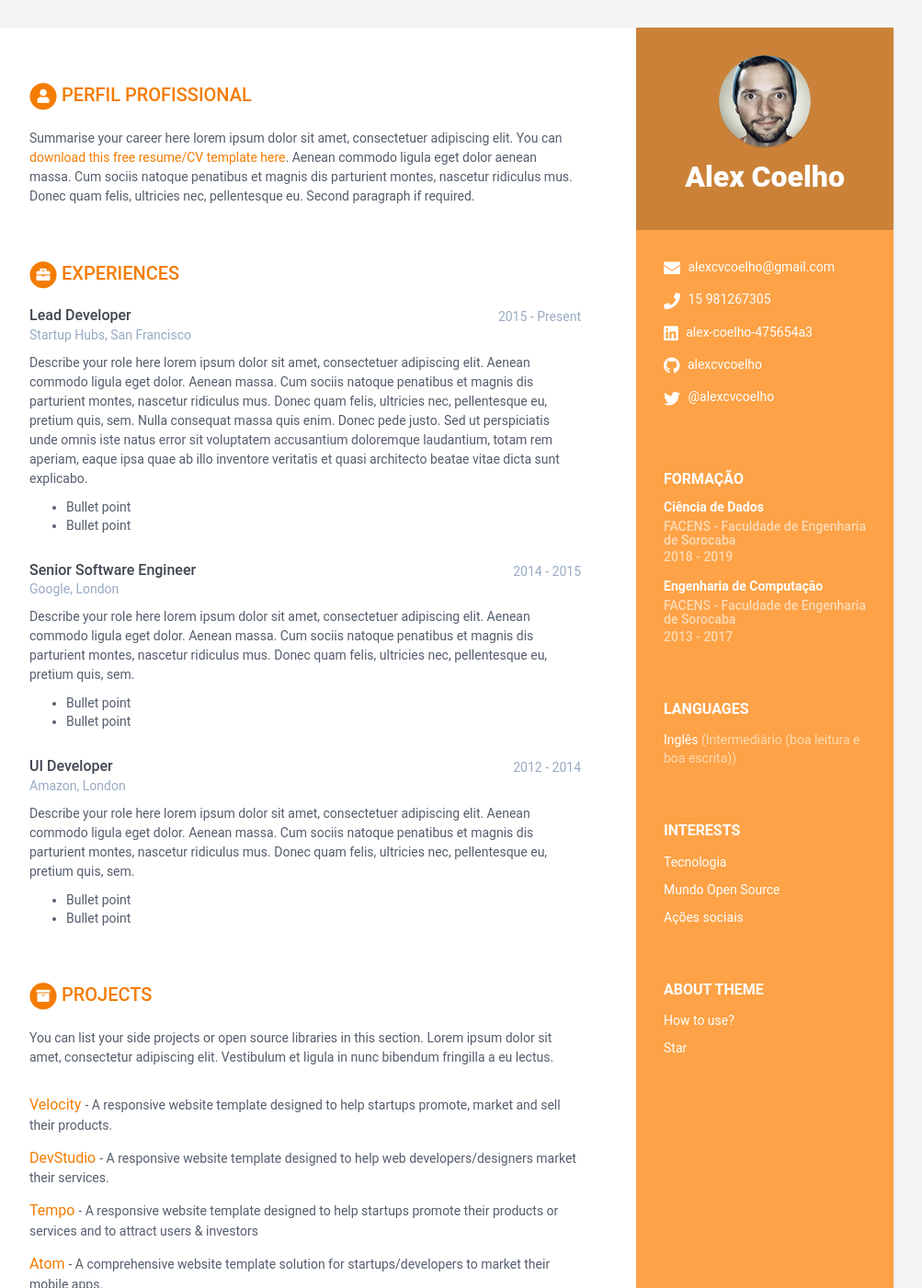
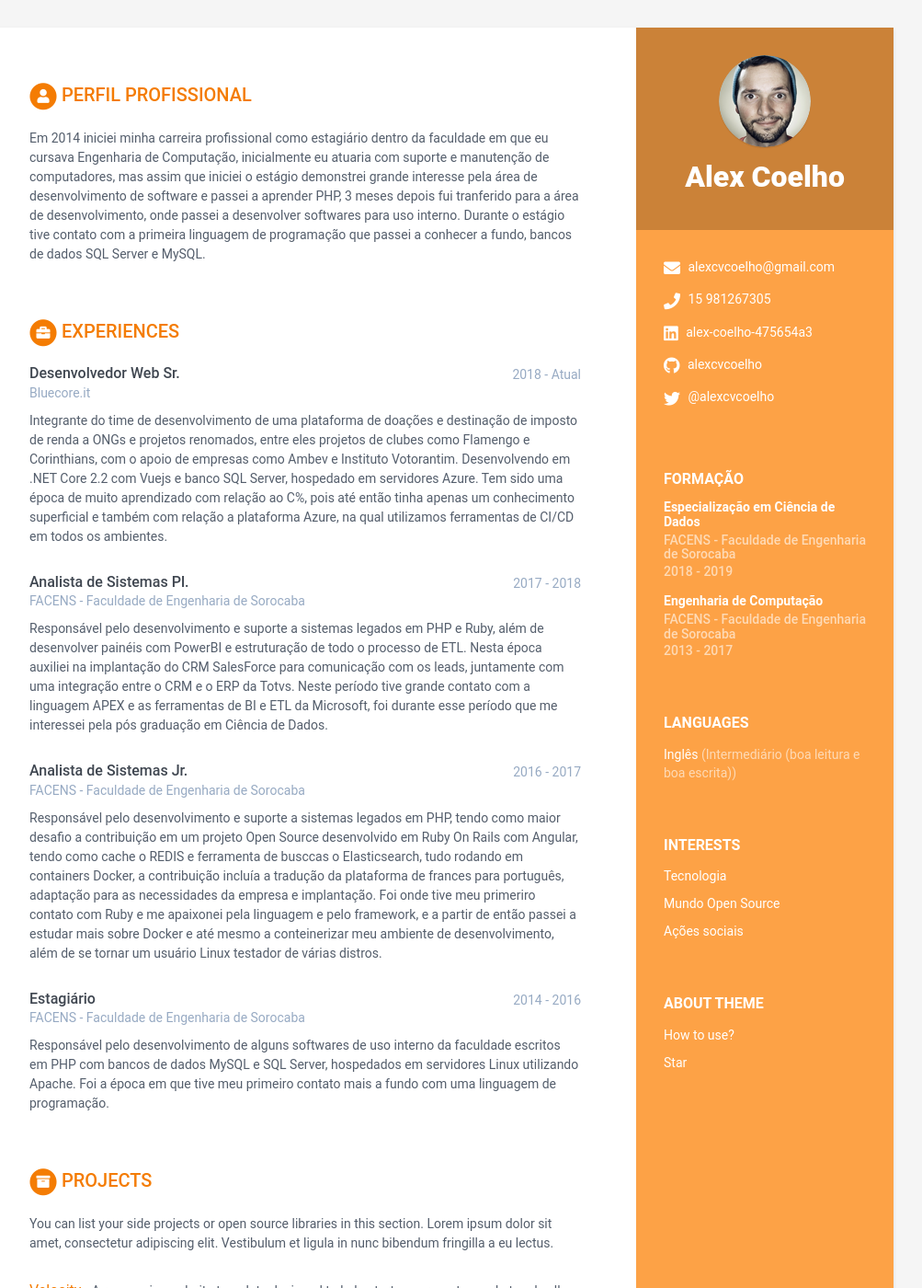
Before and after one commit to alexcvcoelho/cv, a Jekyll site: the page built from index.html, in a window 1280 px wide and 1400 px high. Shown: the whole window at 92% size, without its empty margins (168-1171 px from the left). Built offline with Jekyll 4.4.1, drawn with Linux system fonts in a browser that asks for light colours; some of the changed text lies outside the part shown.

Commit message:
Add more informations

```diff
--- a/_data/data.yml
+++ b/_data/data.yml
@@ -8,7 +8,7 @@ sidebar:
 
     # Profile information
     name: Alex Coelho
-    tagline: Software Developer
+    tagline: Desenvolvedor de Software
     avatar: profile.png  #place a 100x100 picture inside /assets/images/ folder and provide the name of the file below
 
     # Sidebar links
@@ -41,14 +41,15 @@ sidebar:
 career-profile:
     title: Perfil Profissional
     summary: |
-      Summarise your career here lorem ipsum dolor sit amet, consectetuer
-      adipiscing elit. You can [download this free resume/CV template here]().
-      Aenean commodo ligula eget dolor aenean massa. Cum sociis natoque
-      penatibus et magnis dis parturient montes, nascetur ridiculus mus.
-      Donec quam felis, ultricies nec, pellentesque eu.
-      Second paragraph if required.
+      Em 2014 iniciei minha carreira profissional como estagiário dentro da faculdade
+      em que eu cursava Engenharia de Computação, inicialmente eu atuaria com suporte e manutenção
+      de computadores, mas assim que iniciei o estágio demonstrei grande interesse pela área de
+      desenvolvimento de software e passei a aprender PHP, 3 meses depois fui tranferido para a
+      área de desenvolvimento, onde passei a desenvolver softwares para uso interno. Durante o estágio
+      tive contato com a primeira linguagem de programação que passei a conhecer a fundo, bancos de dados
+      SQL Server e MySQL.
 education:
-    - degree: Ciência de Dados
+    - degree: Especialização em Ciência de Dados
       university: FACENS - Faculdade de Engenharia de Sorocaba
       time: 2018 - 2019
       details: |
@@ -71,43 +72,43 @@ education:
           - Bullet point
           - Bullet point
 experiences:
-    - role: Lead Developer
-      time: 2015 - Present
-      company: Startup Hubs, San Francisco
+    - role: Desenvolvedor Web Sr.
+      time: 2018 - Atual
+      company: Bluecore.it
       details: |
-        Describe your role here lorem ipsum dolor sit amet, consectetuer
-        adipiscing elit. Aenean commodo ligula eget dolor. Aenean massa.
-        Cum sociis natoque penatibus et magnis dis parturient montes,
-        nascetur ridiculus mus. Donec quam felis, ultricies nec,
-        pellentesque eu, pretium quis, sem. Nulla consequat massa quis
-        enim. Donec pede justo. Sed ut perspiciatis unde omnis iste natus
-        error sit voluptatem accusantium doloremque laudantium, totam rem
-        aperiam, eaque ipsa quae ab illo inventore veritatis et quasi
-        architecto beatae vitae dicta sunt explicabo.
-          - Bullet point
-          - Bullet point
-    - role: Senior Software Engineer
-      time: 2014 - 2015
-      company: Google, London
+        Integrante do time de desenvolvimento de uma plataforma de doações e destinação de imposto
+        de renda a ONGs e projetos renomados, entre eles projetos de clubes como Flamengo e Corinthians,
+        com o apoio de empresas como Ambev e Instituto Votorantim. Desenvolvendo em .NET Core 2.2 com Vuejs e banco SQL Server,
+        hospedado em servidores Azure. Tem sido uma época de muito aprendizado com relação ao C%, pois até então tinha apenas
+        um conhecimento superficial e também com relação a plataforma Azure, na qual utilizamos ferramentas de CI/CD em todos
+        os ambientes.
+    - role: Analista de Sistemas Pl.
+      time: 2017 - 2018
+      company: FACENS - Faculdade de Engenharia de Sorocaba
       details: |
-        Describe your role here lorem ipsum dolor sit amet, consectetuer
-        adipiscing elit. Aenean commodo ligula eget dolor. Aenean massa.
-        Cum sociis natoque penatibus et magnis dis parturient montes,
-        nascetur ridiculus mus. Donec quam felis, ultricies nec,
-        pellentesque eu, pretium quis, sem.
-          - Bullet point
-          - Bullet point
-    - role: UI Developer
-      time: 2012 - 2014
-      company: Amazon, London
+          Responsável pelo desenvolvimento  e suporte a sistemas legados em PHP e Ruby, além de desenvolver painéis
+          com PowerBI e estruturação de todo o processo de ETL. Nesta época auxiliei na implantação do CRM SalesForce
+          para comunicação com os leads, juntamente com uma integração entre o CRM e o ERP da Totvs. Neste período tive grande
+          contato com a linguagem APEX e as ferramentas de BI e ETL da Microsoft, foi durante esse período que me interessei pela
+          pós graduação em Ciência de Dados.
+    - role: Analista de Sistemas Jr.
+      time: 2016 - 2017
+      company: FACENS - Faculdade de Engenharia de Sorocaba
       details: |
-        Describe your role here lorem ipsum dolor sit amet, consectetuer
-        adipiscing elit. Aenean commodo ligula eget dolor. Aenean massa.
-        Cum sociis natoque penatibus et magnis dis parturient montes,
-        nascetur ridiculus mus. Donec quam felis, ultricies nec,
-        pellentesque eu, pretium quis, sem.
-          - Bullet point
-          - Bullet point
+        Responsável pelo desenvolvimento  e suporte a sistemas legados em PHP, tendo como maior desafio
+        a contribuição em um projeto Open Source desenvolvido em Ruby On Rails com Angular, tendo como cache o REDIS e
+        ferramenta de busccas o Elasticsearch, tudo rodando em containers Docker, a contribuição incluía a tradução da
+        plataforma de frances para português, adaptação para as necessidades da empresa e implantação.
+        Foi onde tive meu primeriro contato com Ruby e me apaixonei pela linguagem e pelo framework, e a partir de então
+        passei a estudar mais sobre Docker e até mesmo a conteinerizar meu ambiente de desenvolvimento, além de se tornar um usuário
+        Linux testador de várias distros.
+    - role: Estagiário
+      time: 2014 - 2016
+      company: FACENS - Faculdade de Engenharia de Sorocaba
+      details: |
+        Responsável pelo desenvolvimento de alguns softwares de uso interno da faculdade
+        escritos em PHP com bancos de dados MySQL e SQL Server, hospedados em servidores Linux utilizando
+        Apache. Foi a época em que tive meu primeiro contato mais a fundo com uma linguagem de programação.
 projects:
     title: Projects
     intro: >
@@ -158,26 +159,43 @@ publications:
         conference: "Comm. ACM 4 (1961), 51–55"
 
 skills:
-    title: Skills &amp; Proficiency
+    title: Skills &amp; Proeficiência
 
     toolset:
-      - name: Python & Django
+      - name: PHP
         level: 98%
 
-      - name: Javascript & jQuery
-        level: 98%
+      - name: Ruby on Rails
+        level: 80%
+
+      - name: .NET Core
+        level: 70%
+
+      - name: Laravel
+        level: 60%
+
+      - name: Docker
+        level: 75%
+
+      - name: Jenkins
+        level: 60%
+
+      - name: Vuejs
+        level: 76%
 
       - name: Angular
-        level: 98%
+        level: 65%
 
-      - name: HTML5 & CSS
-        level: 95%
+      - name: SQL Server
+        level: 88%
 
-      - name: Ruby on Rails
-        level: 85%
+      - name: MySQL
+        level: 97%
 
-      - name: Sketch & Photoshop
-        level: 60%
+      - name: Linux
+        level: 76%
+
+
 
 footer: >
     Designed with <i class="fas fa-heart"></i> by <a href="http://themes.3rdwavemedia.com" target="_blank" rel="nofollow">Xiaoying Riley</a>
```
